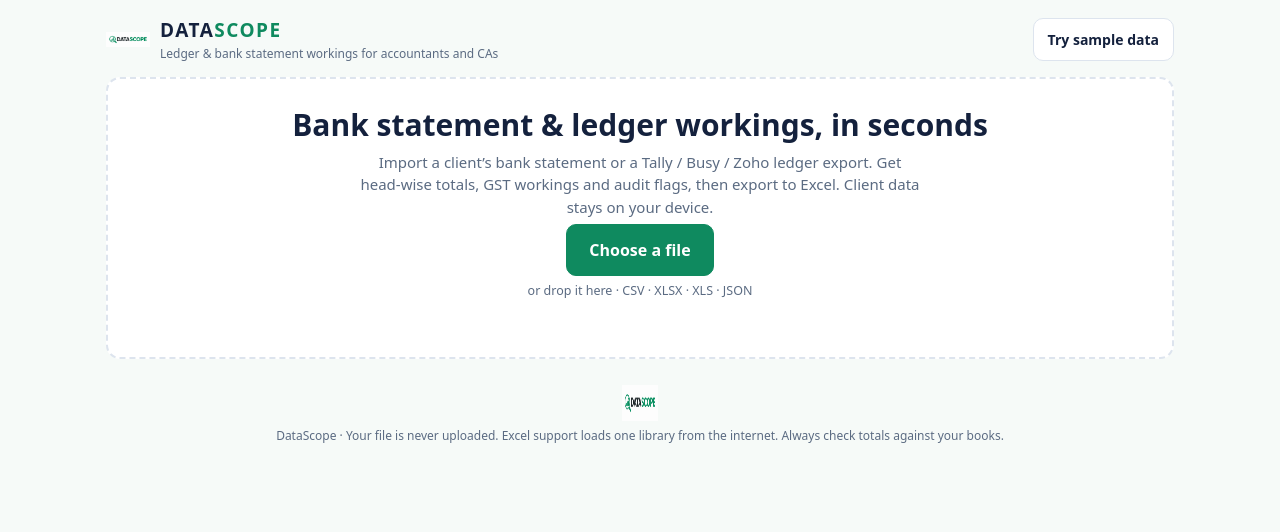
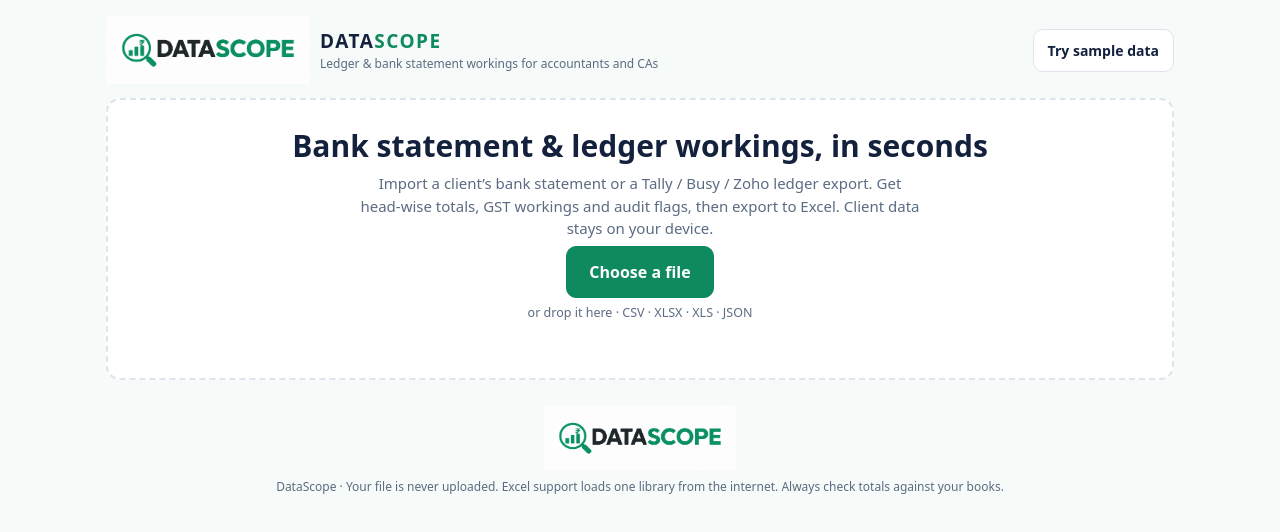
Before and after one commit to justincheriyantiju-glitch/datascope-analytics, a plain HTML site: page index.html in a window 1280 px wide. Drawn offline with Linux system fonts and the light colour scheme.

Commit message:
Update index.html

```diff
--- a/index.html
+++ b/index.html
@@ -14,7 +14,7 @@ html{scroll-padding-top:env(safe-area-inset-top,0px)}
 button,input,select{font:inherit}button,label{cursor:pointer}
 .wrap{max-width:1100px;margin:auto;padding:16px}
 header{display:flex;justify-content:space-between;align-items:center;gap:10px;flex-wrap:wrap;margin-bottom:14px}
-.brand{display:flex;align-items:center;gap:10px}.logo{width:44px;height:44px;object-fit:contain}.flogo{width:36px;height:36px;display:block;margin:0 auto 6px}
+.brand{display:flex;align-items:center;gap:10px}.logo{height:68px;width:auto;max-width:55vw;object-fit:contain}.flogo{height:64px;width:auto;max-width:80%;object-fit:contain;display:block;margin:0 auto 8px}
 .brand b{font-size:19px;letter-spacing:1.5px}.brand b span{color:var(--saf)}.brand small{display:block;color:var(--mut);font-size:12px}
 .card{background:var(--card);border:1px solid var(--line);border-radius:14px;padding:16px;margin-bottom:12px;min-width:0}
 .btn{border:1px solid var(--line);background:var(--card);color:var(--ink);border-radius:10px;padding:10px 14px;font-weight:650;font-size:14px;display:inline-block}
```
